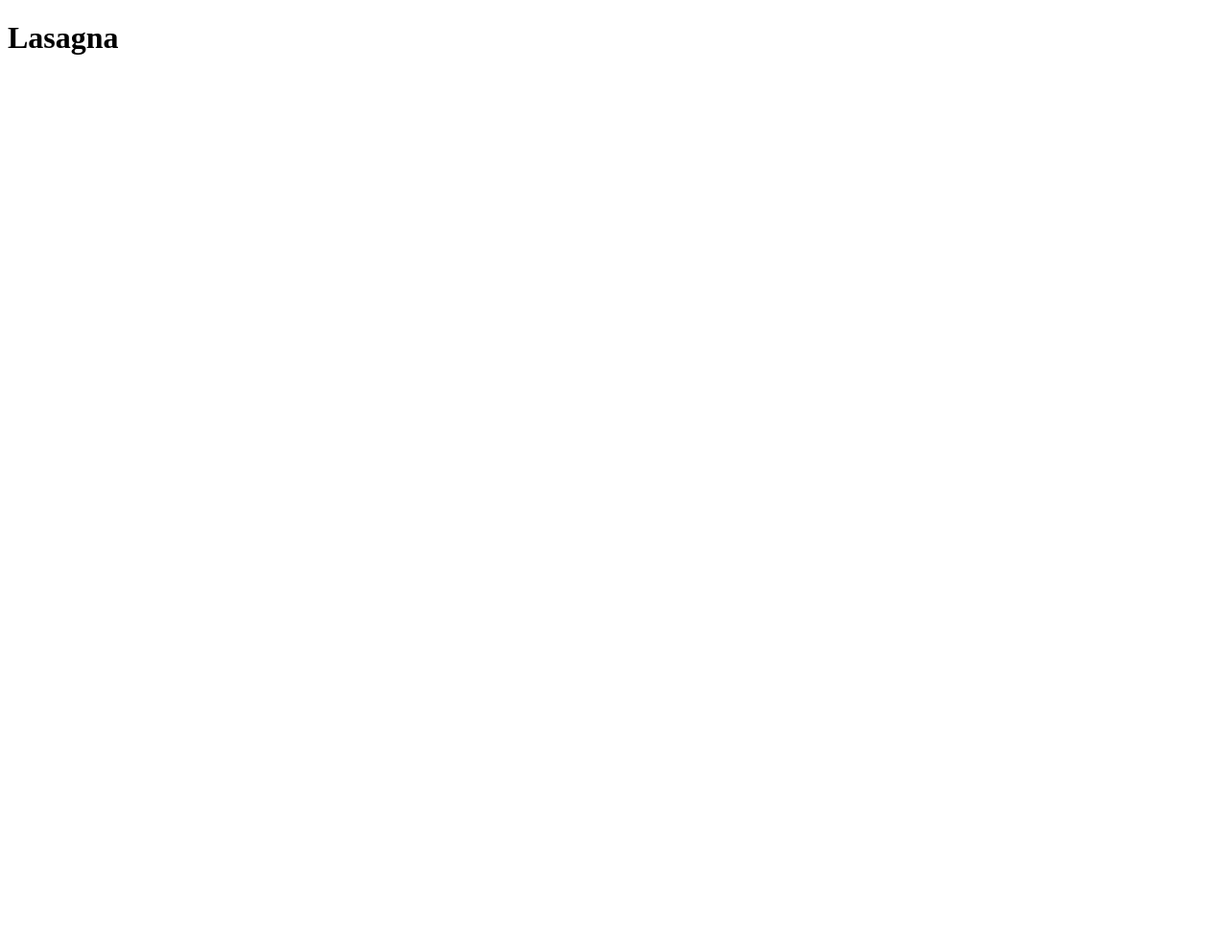
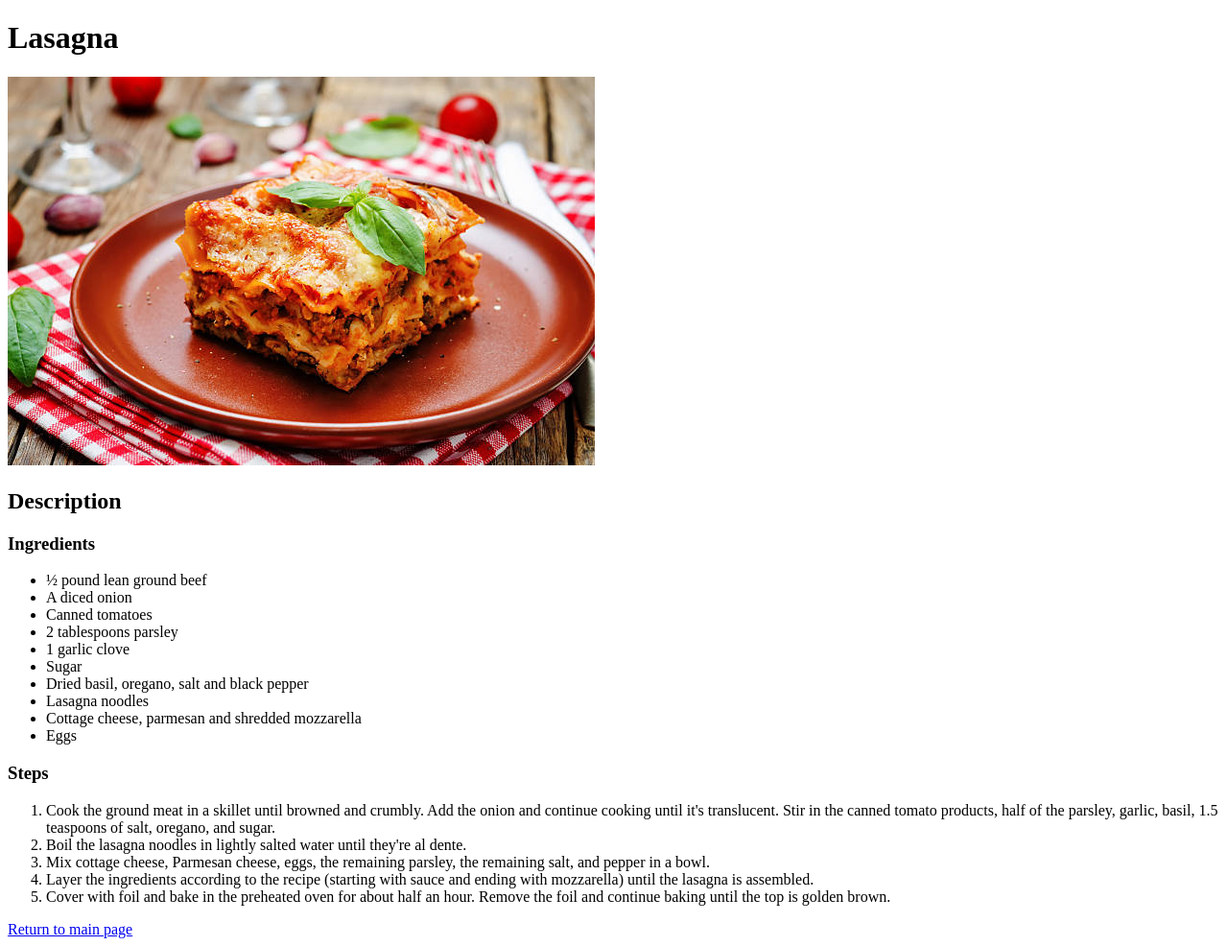
Before and after one commit to MLGJPrime/odin-recipes, a plain HTML site: page recipes/lasagna.html in a window 1280 px wide. Shown: the whole page at 96% size. Before the commit the page ends 800 px from the top, so only its background shows below. Drawn offline with Linux system fonts and the light colour scheme.

Commit message:
Finished pages 'Basic Burger' and 'Lasagna', added proper hyperlinks to main page

```diff
--- a/recipes/lasagna.html
+++ b/recipes/lasagna.html
@@ -8,5 +8,29 @@
 </head>
 <body>
     <h1>Lasagna</h1>
+    <img src="Lasagna.jpg" alt="">
+    <h2>Description</h2>
+    <h3>Ingredients</h3>
+    <ul>
+        <li>½ pound lean ground beef</li>
+        <li>A diced onion</li>
+        <li>Canned tomatoes</li>
+        <li>2 tablespoons parsley</li>
+        <li>1 garlic clove</li>
+        <li>Sugar</li>
+        <li>Dried basil, oregano, salt and black pepper</li>
+        <li>Lasagna noodles</li>
+        <li>Cottage cheese, parmesan and shredded mozzarella</li>
+        <li>Eggs</li>
+    </ul>
+    <h3>Steps</h3>
+    <ol>
+        <li>Cook the ground meat in a skillet until browned and crumbly. Add the onion and continue cooking until it's translucent. Stir in the canned tomato products, half of the parsley, garlic, basil, 1.5 teaspoons of salt, oregano, and sugar.</li>
+        <li>Boil the lasagna noodles in lightly salted water until they're al dente.</li>
+        <li>Mix cottage cheese, Parmesan cheese, eggs, the remaining parsley, the remaining salt, and pepper in a bowl.</li>
+        <li>Layer the ingredients according to the recipe (starting with sauce and ending with mozzarella) until the lasagna is assembled.</li>
+        <li>Cover with foil and bake in the preheated oven for about half an hour. Remove the foil and continue baking until the top is golden brown.</li>
+    </ol>
+    <a href="../index.html">Return to main page</a>
 </body>
 </html>
```
Also changed, not shown: index.html (+1 -0 lines), recipes/apple-strudel.html (+0 -1 lines), recipes/burger.html (added, +32 -0 lines), recipes/Burger.jpg (added).
